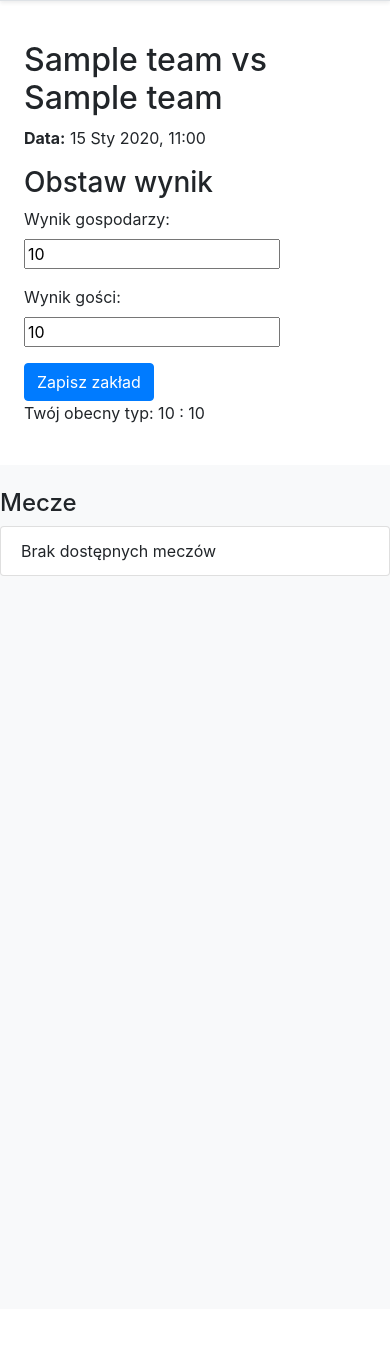
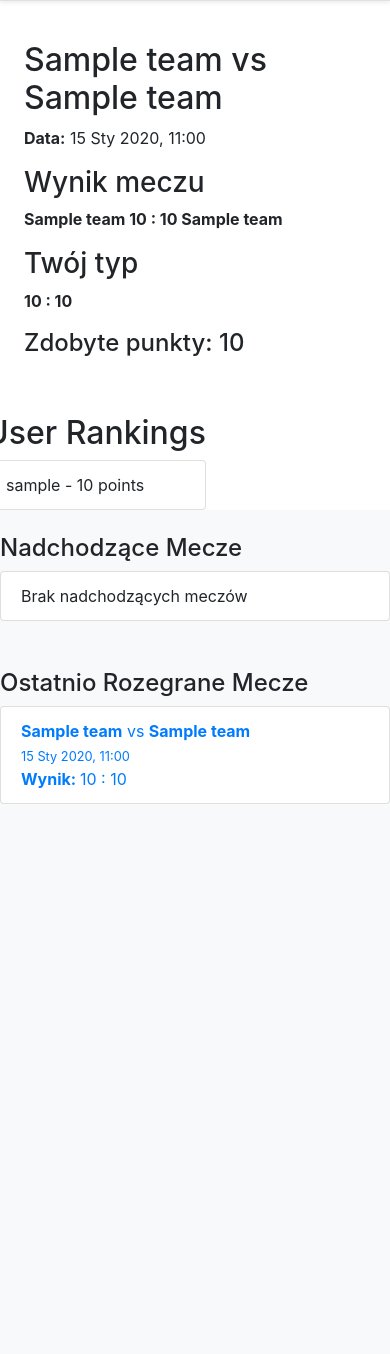
Before and after one commit to kalaart/Obstawiator, a Django app: page /match/1/bet/ in a window 390 px wide. Shown: the part 110-1464 px from the top of the page. Before the commit the page ends 686 px from the top, so only its background shows below. Run offline with Django 5.2, Linux system fonts and the light colour scheme; a user stored in the database is signed in; tables that the repository leaves empty hold one stand-in row (values such as "Sample post"); some libraries are stand-ins or nearby versions.

Commit message:
Dalszy rozwój

```diff
--- a/auth_system/views.py
+++ b/auth_system/views.py
@@ -6,7 +6,7 @@
 from django.views import View
 from django.contrib.auth.decorators import login_required
 from django.contrib.auth.mixins import LoginRequiredMixin
-
+from bets.models import UserRanking
 
 def home(request):
     context = {}
@@ -38,6 +38,7 @@
                 user = User.objects.create_user(request.POST['username'], password=request.POST['password1'])
                 # Automatic login after signing up
                 auth.login(request, user)
+                UserRanking.objects.create(user=user)
                 # Go to home page
                 return redirect('home')
     else:
--- a/bets/admin.py
+++ b/bets/admin.py
@@ -7,3 +7,4 @@
 admin.site.register(Match)
 admin.site.register(Team)
 admin.site.register(Bet)
+admin.site.register(UserRanking)
--- a/bets/forms.py
+++ b/bets/forms.py
@@ -55,6 +55,11 @@
         return cleaned_data
 
 
-class BetForm(forms.Form):
-    home_score = forms.IntegerField(label="Wynik gospodarzy", min_value=0)
-    away_score = forms.IntegerField(label="Wynik gości", min_value=0)
+class BetForm(forms.ModelForm):
+    class Meta:
+        model = Bet
+        fields = ['home_score', 'away_score']  # Dodajemy odpowiednie pola
+        widgets = {
+            'home_score': forms.NumberInput(attrs={'class': 'form-control', 'placeholder': 'Gole gospodarzy'}),
+            'away_score': forms.NumberInput(attrs={'class': 'form-control', 'placeholder': 'Gole gości'}),
+        }
--- a/bets/templates/match_detail.html
+++ b/bets/templates/match_detail.html
@@ -3,10 +3,11 @@
 {% block content %}
 <div class="row">
     <!-- Sidebar with match list (mecze) - powinno być po lewej stronie na komputerze -->
-    <div class="col-md-4 order-1 order-md-0 bg-light" style="min-height: 100vh;">
-        <h4 class="pt-4">Mecze</h4>
-        <ul class="list-group">
-            {% for m in matches %}
+    <div class="col-md-3 order-1 order-md-0 bg-light" style="min-height: 100vh;">
+        <!-- Nadchodzące mecze -->
+        <h4 class="pt-4">Nadchodzące Mecze</h4>
+        <ul class="list-group mb-4">
+            {% for m in upcoming_matches %}
             <li class="list-group-item">
                 <a href="{% url 'match_detail' m.id %}">
                     <strong>{{ m.home_team.name }}</strong> vs <strong>{{ m.away_team.name }}</strong><br>
@@ -14,28 +15,80 @@
                 </a>
             </li>
             {% empty %}
-            <li class="list-group-item">Brak dostępnych meczów</li>
+            <li class="list-group-item">Brak nadchodzących meczów</li>
+            {% endfor %}
+        </ul>
+
+        <!-- Zakończone mecze -->
+        <h4 class="pt-4">Ostatnio Rozegrane Mecze</h4>
+        <ul class="list-group">
+            {% for m in past_matches %}
+            <li class="list-group-item">
+                <a href="{% url 'match_detail' m.id %}">
+                    <strong>{{ m.home_team.name }}</strong> vs <strong>{{ m.away_team.name }}</strong><br>
+                    <small>{{ m.date|date:"d M Y, H:i" }}</small>
+                    <!-- Wyświetlenie wyniku, jeśli istnieje -->
+                    <br>
+                    <strong>Wynik: </strong> {{ m.home_score }} : {{ m.away_score }}
+                </a>
+            </li>
+            {% empty %}
+            <li class="list-group-item">Brak zakończonych meczów</li>
             {% endfor %}
         </ul>
     </div>
 
     <!-- Main content area (zakłady, typowanie wyniku) - powinno być po prawej stronie na komputerze -->
-    <div class="col-md-8 order-0 order-md-1">
+    <div class="col-md-6">
         <div class="content p-4">
             <h2>{{ match.home_team.name }} vs {{ match.away_team.name }}</h2>
             <p><strong>Data:</strong> {{ match.date|date:"d M Y, H:i" }}</p>
+            {% if match_finished %}
+                <!-- Jeśli mecz jest zakończony, wyświetl wynik i zakład użytkownika -->
+                <h3>Wynik meczu</h3>
+                <p><strong>{{ match.home_team.name }} {{ match.home_score }} : {{ match.away_score }} {{ match.away_team.name }}</strong></p>
 
+                {% if user_bet %}
+                    <h3>Twój typ</h3>
+                    <p><strong>{{ user_bet.home_score }} : {{ user_bet.away_score }}</strong></p>
+                    <h4>Zdobyte punkty: {{ user_points }}</h4>
+                {% else %}
+                    <p>Nie obstawiałeś tego meczu.</p>
+                {% endif %}
+            {% else %}
+                <!-- Jeśli mecz się jeszcze nie odbył, wyświetl formularz obstawiania -->
                 <h3>Obstaw wynik</h3>
                 <form method="POST">
                     {% csrf_token %}
                     {{ form.as_p }}
+
+                    {% if existing_bet %}
+                        <button type="submit" class="btn btn-primary">Zaktualizuj zakład</button>
+                    {% else %}
                         <button type="submit" class="btn btn-primary">Zapisz zakład</button>
+                    {% endif %}
                 </form>
 
                 {% if existing_bet %}
                 <p>Twój obecny typ: {{ existing_bet.home_score }} : {{ existing_bet.away_score }}</p>
                 {% endif %}
+            {% endif %}
         </div>
     </div>
+
+    <div class="row mt-4">
+        <!-- Prawy panel z rankingiem użytkowników -->
+        <div class="col-md-12">
+            <h2>User Rankings</h2>
+            <ul class="list-group">
+                {% for ranking in user_rankings %}
+                    <li class="list-group-item">
+                        {{ ranking.user.username }} - {{ ranking.points }} points
+                    </li>
+                {% endfor %}
+            </ul>
+        </div>
+    </div>
+
 </div>
 {% endblock %}
--- a/bets/views.py
+++ b/bets/views.py
@@ -1,7 +1,8 @@
 from django.shortcuts import render, get_object_or_404, redirect
 from .forms import BetForm, WinnerPredictionForm, TopScorerPredictionForm
-from .models import Match, Tournament, WinnerPrediction, TopScorerPrediction, Player, Bet
-from .utils import update_match_bets, calculate_final_results
+from .models import *
+from .utils import calculate_final_results
+from django.utils import timezone
 from django.contrib.auth.decorators import login_required
 
 
@@ -130,17 +131,53 @@
 
 def matches_list_view(request):
     # Pobieramy listę meczów
-    matches = Match.objects.all().order_by('date')
+    matches = Match.objects.filter(date__gt=timezone.now()).order_by('date')
+
+    # Filtrujemy mecze nadchodzące (te, które jeszcze się nie odbyły)
+    upcoming_matches = Match.objects.filter(date__gt=timezone.now()).order_by('date')
+
+    # Filtrujemy mecze zakończone (te, które już się odbyły)
+    past_matches = Match.objects.filter(date__lte=timezone.now()).order_by('-date')
+
+    # Pobierz ranking użytkowników
+    user_rankings = UserRanking.objects.order_by('-points')  # Sortowanie według punktów
 
     # Renderujemy szablon z listą meczów
-    return render(request, 'matches_list.html', {'matches': matches})
+    return render(request, 'matches_list.html', {
+        'matches': matches,
+        'upcoming_matches': upcoming_matches,
+        'past_matches': past_matches,
+        'user_rankings': user_rankings
+    })
 
 
 def match_detail_view(request, match_id):
     match = get_object_or_404(Match, id=match_id)
 
+    # Sprawdzamy, czy mecz się już zakończył
+    match_finished = match.date <= timezone.now()
+
+    # Pobieramy typ użytkownika dla tego meczu (jeśli istnieje)
+    user_bet = None
+    user_points = None
+    if request.user.is_authenticated:
+        try:
+            user_bet = Bet.objects.get(match=match, user=request.user)
+            user_points = user_bet.points
+        except Bet.DoesNotExist:
+            pass
+
+    # Filtrujemy mecze nadchodzące (te, które jeszcze się nie odbyły)
+    upcoming_matches = Match.objects.filter(date__gt=timezone.now()).order_by('date')
+
+    # Filtrujemy mecze zakończone (te, które już się odbyły)
+    past_matches = Match.objects.filter(date__lte=timezone.now()).order_by('-date')
+
     # Sprawdzenie, czy użytkownik już obstawił ten mecz
     existing_bet = Bet.objects.filter(user=request.user, match=match).first()
+
+    # Pobierz ranking użytkowników
+    user_rankings = UserRanking.objects.order_by('-points')  # Sortowanie według punktów
 
     if request.method == 'POST':
         form = BetForm(request.POST)
@@ -156,10 +193,12 @@
                     user=request.user,
                     match=match,
                     home_score=form.cleaned_data['home_score'],
-                    away_score=form.cleaned_data['away_score']
+                    away_score=form.cleaned_data['away_score'],
+                    points=0
                 )
             return redirect('match_detail', match_id=match.id)
-
+        else:
+            print(form.errors)
     else:
         if existing_bet:
             form = BetForm(initial={
@@ -171,6 +210,12 @@
 
     return render(request, 'match_detail.html', {
         'match': match,
+        'match_finished': match_finished,
+        'user_bet': user_bet,
+        'user_points': user_points,
+        'upcoming_matches': upcoming_matches,
+        'past_matches': past_matches,
         'form': form,
-        'existing_bet': existing_bet
+        'existing_bet': existing_bet,
+        'user_rankings': user_rankings
     })
```
Also changed, not shown: bets/models.py (+62 -10 lines), bets/templates/matches_list.html (+41 -8 lines), bets/utils.py (+1 -41 lines), bets/migrations/0004_bet_points.py (added), bets/migrations/0005_alter_player_team_userranking.py (added). Lines whose indentation alone changed are shown as unchanged.
